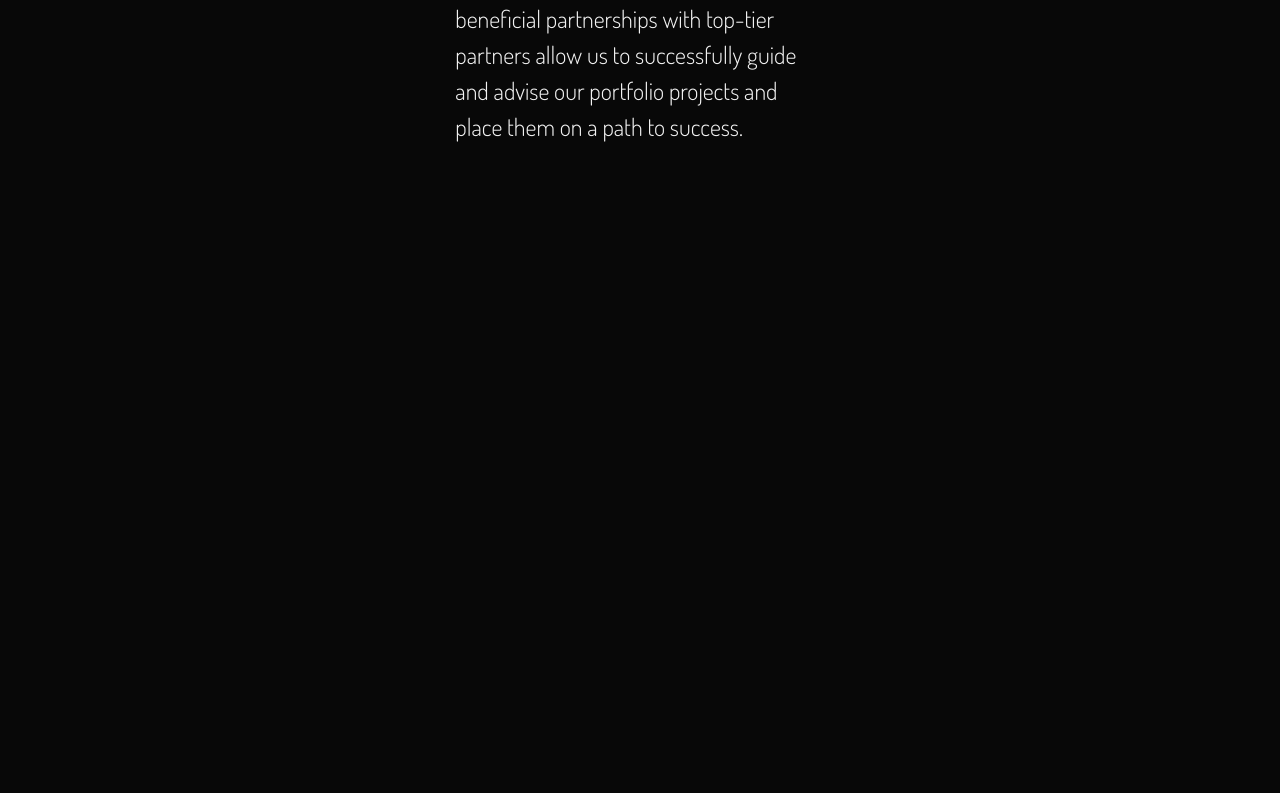
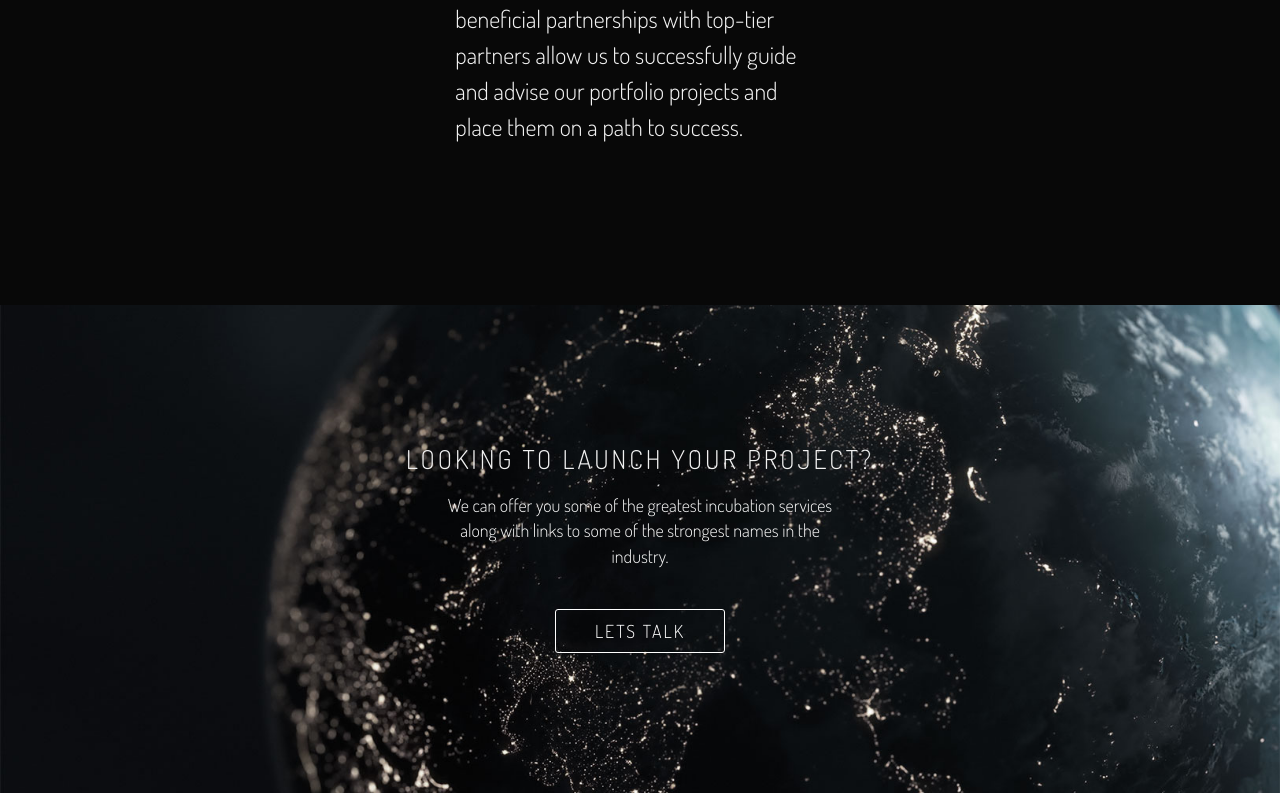
Before and after one commit to ashishKumarDev123/test, a React (Create React App) app: page / in a window 1280 px wide. Shown: the part 1980-2773 px from the top of the page. Before the commit the page ends 2285 px from the top, so only its background shows below. Built offline with nearby package versions, Linux system fonts and the light colour scheme.

Commit message:
launch section

```diff
--- a/src/App.js
+++ b/src/App.js
@@ -1,19 +1,19 @@
-import React from 'react'
-import './App.css'
-import About from './components/about/About'
-import Banner from './components/banner/Banner'
-import Header from './components/header/Header'
+import React from "react";
+import "./App.css";
+import About from "./components/about/About";
+import Banner from "./components/banner/Banner";
+import Header from "./components/header/Header";
+import Launch from "./components/launch/Launch";
 
 const App = () => {
   return (
-    <div className='main-app-container'>
-      <Header/>
-      <Banner/>
+    <div className="main-app-container">
+      <Header />
+      <Banner />
       <About />
+      <Launch />
+    </div>
+  );
+};
 
-
-    </div>
-  )
-}
-
-export default App
+export default App;
--- /dev/null
+++ b/src/components/launch/Launch.css
@@ -0,0 +1,47 @@
+.launch-container{
+    width: 100%;
+    background: url('./../../assets//images/launchBg.jpg');
+    background-size: cover;
+    background-repeat: no-repeat;
+    background-attachment: fixed;
+    background-position: center center;
+    padding: 140px 0px;
+    text-align: center;
+}
+
+.launch-heading{
+    margin-bottom: 20px;
+    font-size: 26px;
+    line-height: 1.1em;
+    font-weight: 500;
+    letter-spacing: 3px;
+    text-transform: uppercase;
+    text-align: center;
+}
+
+.launch-para{
+    max-width: 420px;
+    font-size: 18px;
+    line-height: 1.4em;
+    font-weight: 300;
+    text-align: center;
+    margin: 0px auto;
+    margin-bottom: 40px;
+    font-weight: 500;
+    color: #f2f2f2;
+
+}
+
+.launch-button{
+    padding: 12px 35px;
+    border: 1px solid #fff;
+    border-radius: 3px;
+    background-color: transparent;
+    color: #fff;
+    font-size: 18px;
+    line-height: 1em;
+    letter-spacing: 2px;
+    text-transform: uppercase;
+    max-width: 170px;
+    margin: 0px auto;
+}
--- /dev/null
+++ b/src/components/launch/Launch.jsx
@@ -0,0 +1,14 @@
+import React from 'react'
+import './Launch.css'
+
+const Launch = () => {
+  return (
+    <div className='launch-container'>
+        <div className='launch-heading text-color-white'>LOOKING TO LAUNCH YOUR PROJECT?</div>
+        <div className='launch-para text-color-white'>We can offer you some of the greatest incubation services along with links to some of the strongest names in the industry.</div>
+        <div role="button" className='launch-button'>lets talk</div>
+    </div>
+  )
+}
+
+export default Launch
```
Also changed, not shown: src/assets/images/launchBg.jpg (added).
